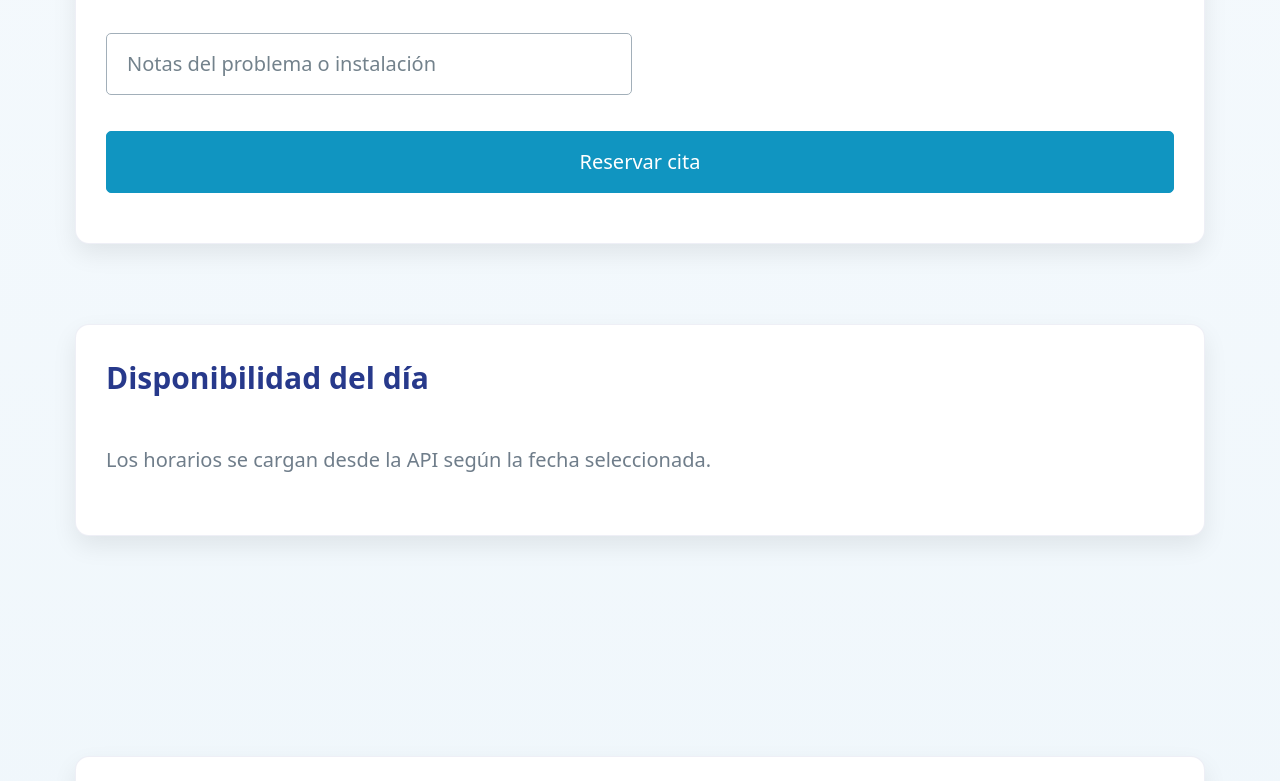
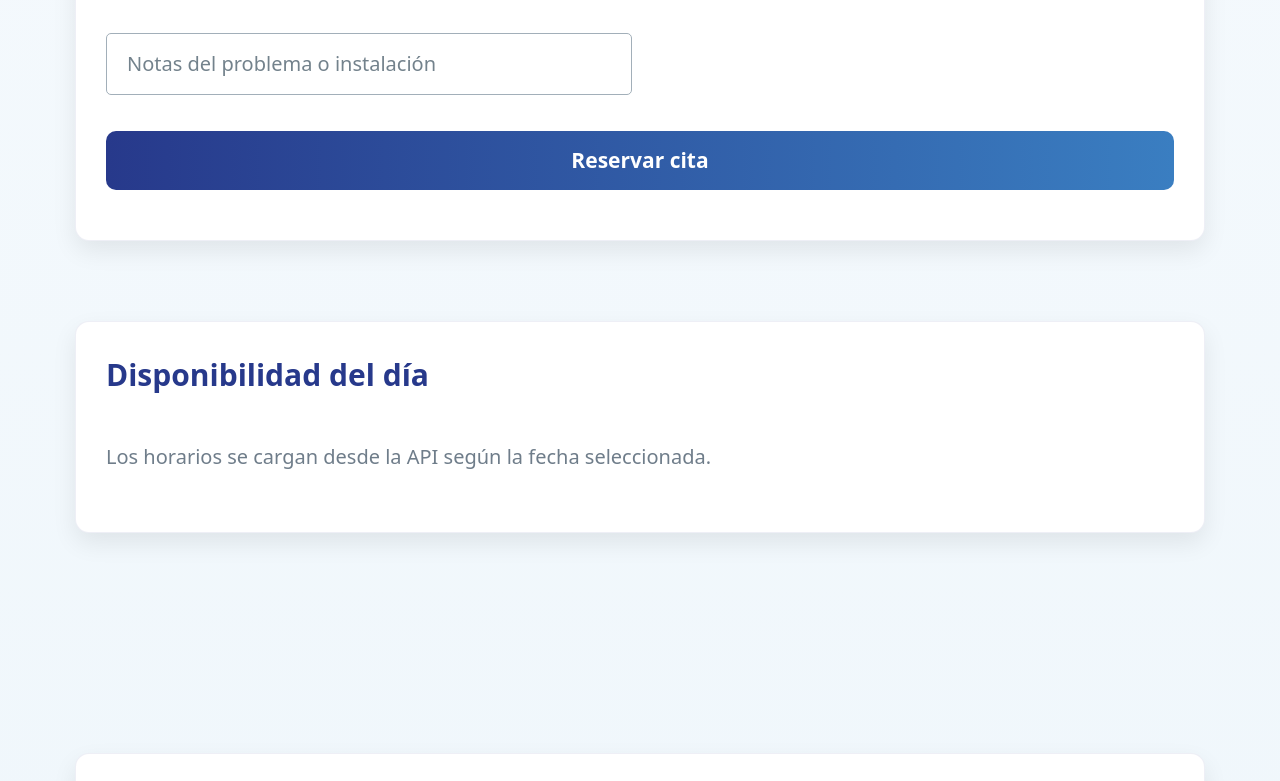
Before and after one commit to marcialhernandez-spec/mhs-booking-app, a website: page index.html in a window 1280 px wide. Shown: the part 1044-1825 px from the top of the page. Drawn offline with nearby package versions, Linux system fonts and the light colour scheme.

Commit message:
Update styles.css

```diff
--- a/styles.css
+++ b/styles.css
@@ -86,3 +86,20 @@ article h3 {
 article p {
   color: #6f7d8a;
 }
+/* ===== BOTON PRINCIPAL ===== */
+
+button[type="submit"] {
+  background: linear-gradient(90deg, #27398b, #3a7ec1);
+  border: none;
+  color: white;
+  font-weight: 700;
+  border-radius: 10px;
+  padding: 14px;
+  font-size: 1.05rem;
+  transition: all .2s ease;
+}
+
+button[type="submit"]:hover {
+  transform: translateY(-1px);
+  box-shadow: 0 8px 18px rgba(39,57,139,.25);
+}
```
